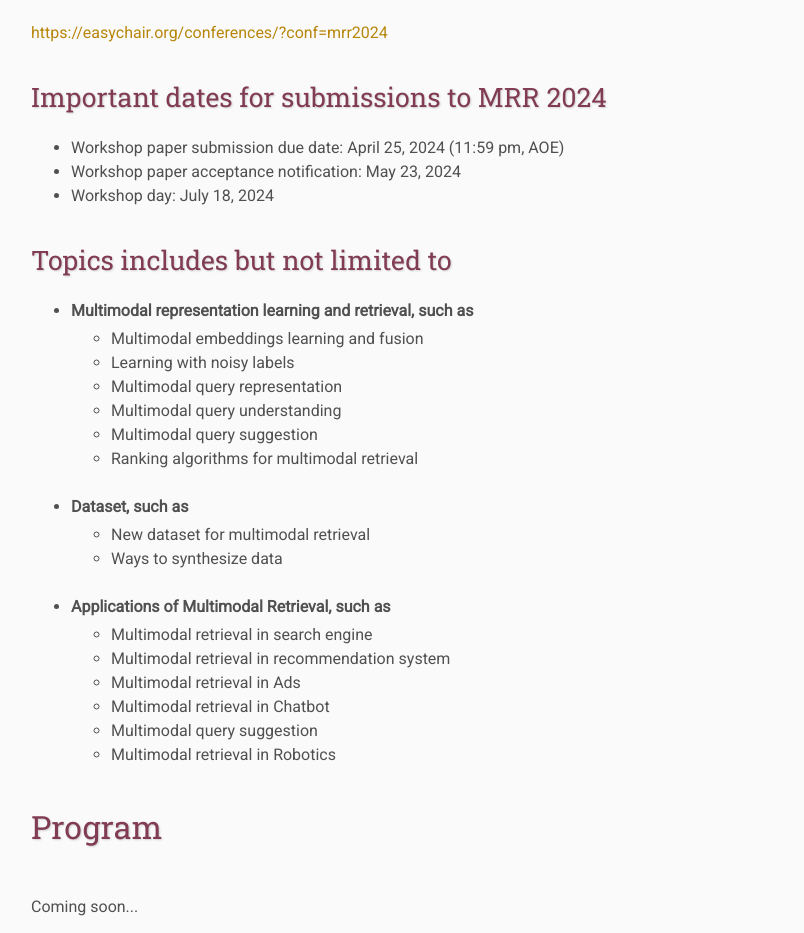
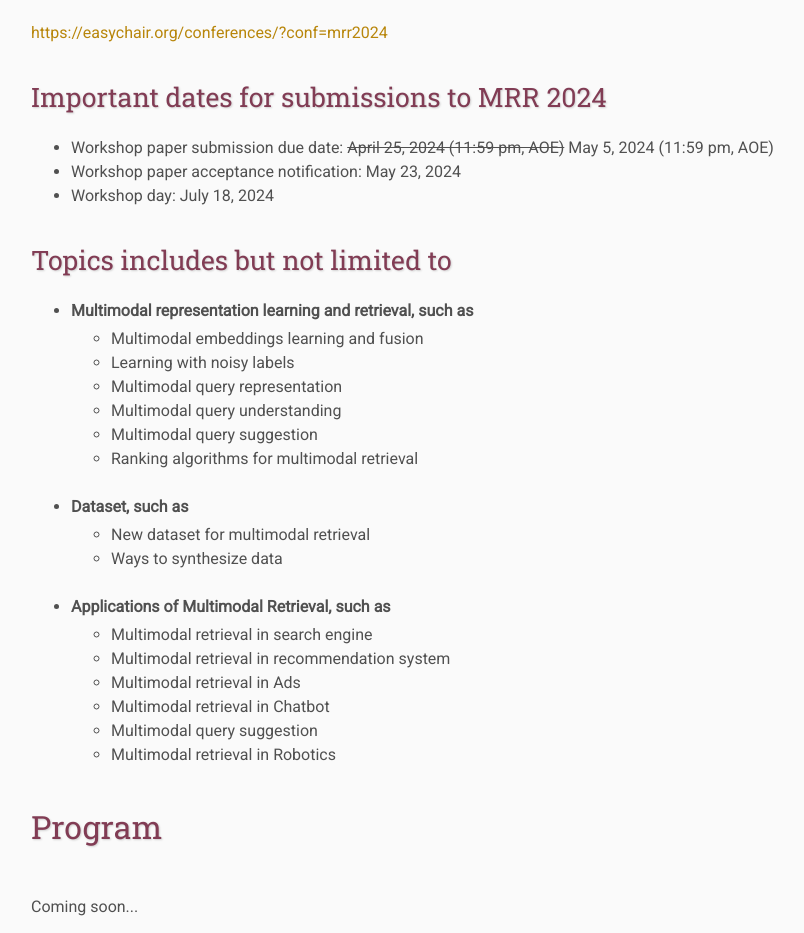
Before and after one commit to mrr-workshop/mrr-workshop.github.io, a plain HTML site: page index.html in a window 1280 px wide. Shown: the part 1603-2536 px from the top of the page, without its empty margins (109-913 px from the left). Drawn offline with Linux system fonts and the light colour scheme.

Commit message:
extend the deadline

```diff
--- a/index.html
+++ b/index.html
@@ -70,7 +70,7 @@ Multimodal data is available in many applications like e-commerce production lis
 
         <h3>Important dates for submissions to MRR 2024</h3>
         <ul class="custom-bullets">
-            <li>Workshop paper submission due date: April 25, 2024 (11:59 pm, AOE)</li>
+	    <li>Workshop paper submission due date: <s>April 25, 2024 (11:59 pm, AOE)</s> May 5, 2024 (11:59 pm, AOE)</li>
             <li>Workshop paper acceptance notification: May 23, 2024</li>
             <li>Workshop day: July 18, 2024</li>
         </ul>
```
